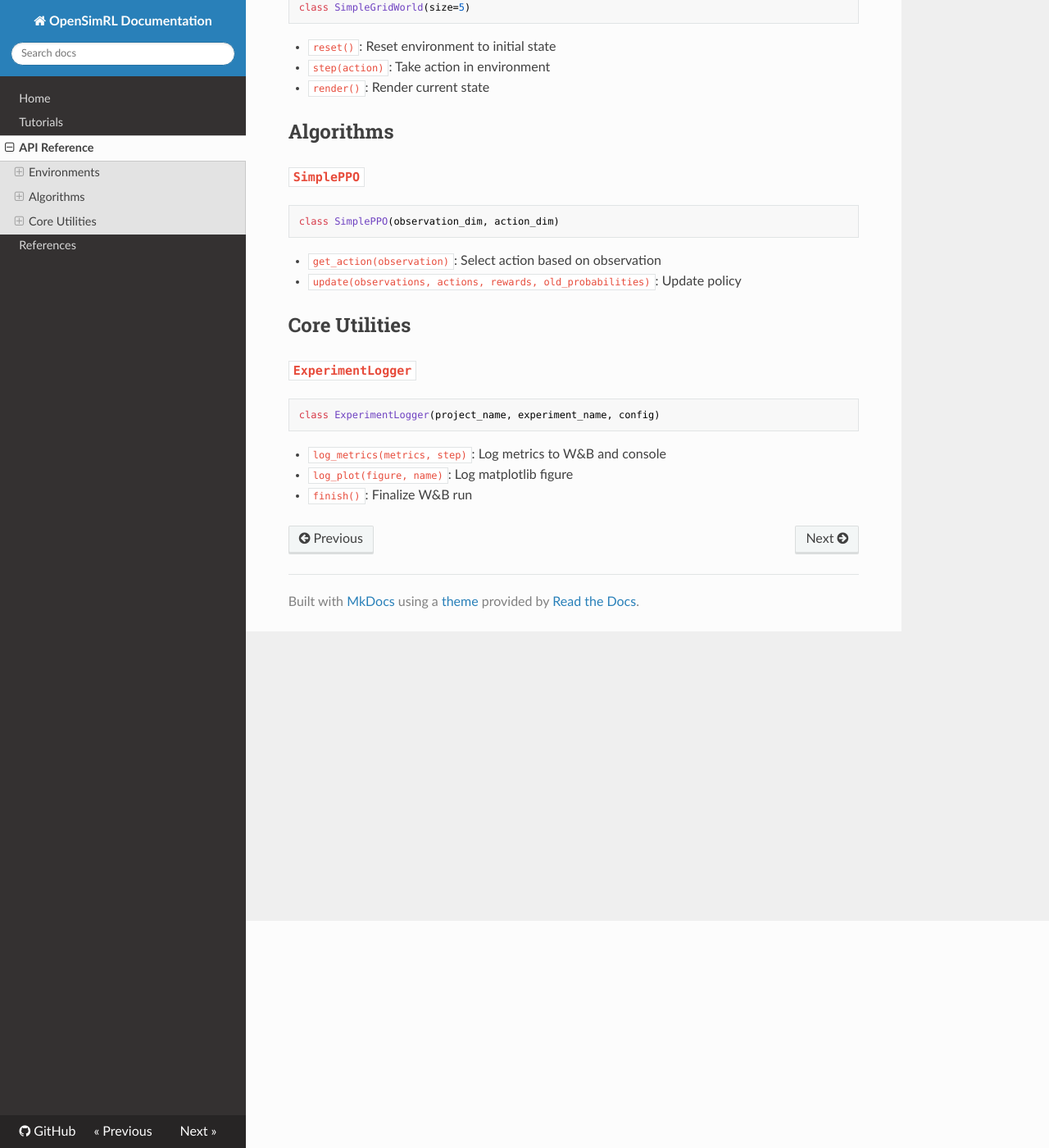
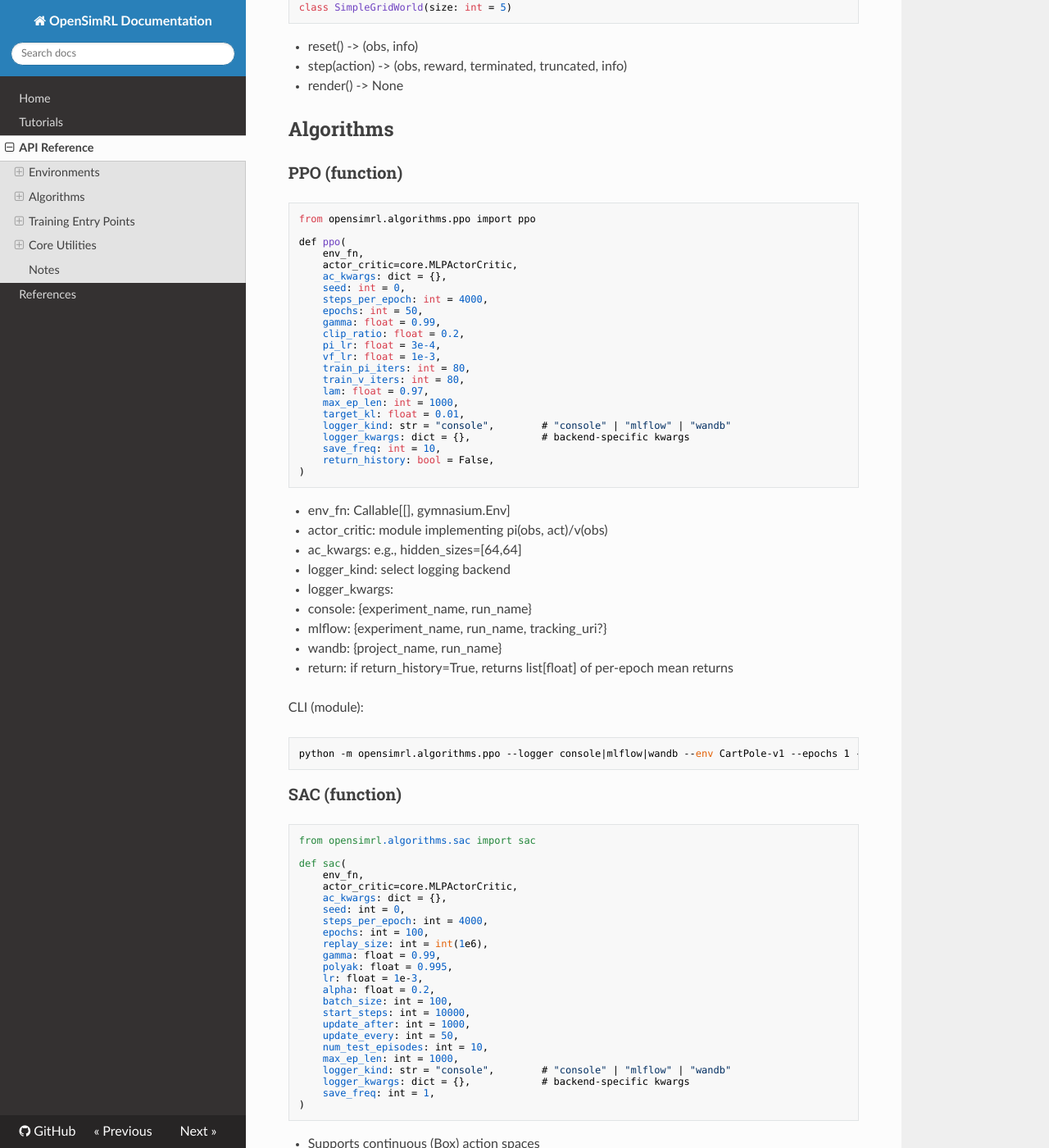
Before and after one commit to aribrin/opensimrl, an MkDocs documentation site: the page built from docs/api_reference.md, in a window 1280 px wide and 1400 px high, scrolled down 277 px. Shown: the whole window at 82% size. Built offline with MkDocs 1.6.1, drawn with Linux system fonts in a browser that asks for light colours; nearby versions of some CDN libraries; some of the changed text lies outside the part shown.

Commit message:
improved logging options

````diff
--- a/docs/api_reference.md
+++ b/docs/api_reference.md
@@ -1,27 +1,147 @@
 # OpenSimRL API Reference
 
 ## Environments
-### `SimpleGridWorld`
+
+### SimpleGridWorld
 ```python
-class SimpleGridWorld(size=5)
+class SimpleGridWorld(size: int = 5)
 ```
-- `reset()`: Reset environment to initial state
-- `step(action)`: Take action in environment
-- `render()`: Render current state
+- reset() -> (obs, info)
+- step(action) -> (obs, reward, terminated, truncated, info)
+- render() -> None
 
 ## Algorithms
-### `SimplePPO`
+
+### PPO (function)
 ```python
-class SimplePPO(observation_dim, action_dim)
+from opensimrl.algorithms.ppo import ppo
+
+def ppo(
+    env_fn,
+    actor_critic=core.MLPActorCritic,
+    ac_kwargs: dict = {},
+    seed: int = 0,
+    steps_per_epoch: int = 4000,
+    epochs: int = 50,
+    gamma: float = 0.99,
+    clip_ratio: float = 0.2,
+    pi_lr: float = 3e-4,
+    vf_lr: float = 1e-3,
+    train_pi_iters: int = 80,
+    train_v_iters: int = 80,
+    lam: float = 0.97,
+    max_ep_len: int = 1000,
+    target_kl: float = 0.01,
+    logger_kind: str = "console",        # "console" | "mlflow" | "wandb"
+    logger_kwargs: dict = {},            # backend-specific kwargs
+    save_freq: int = 10,
+    return_history: bool = False,
+)
 ```
-- `get_action(observation)`: Select action based on observation
-- `update(observations, actions, rewards, old_probabilities)`: Update policy
+- env_fn: Callable[[], gymnasium.Env]
+- actor_critic: module implementing pi(obs, act)/v(obs)
+- ac_kwargs: e.g., hidden_sizes=[64,64]
+- logger_kind: select logging backend
+- logger_kwargs:
+  - console: {experiment_name, run_name}
+  - mlflow: {experiment_name, run_name, tracking_uri?}
+  - wandb: {project_name, run_name}
+- return: if return_history=True, returns list[float] of per-epoch mean returns
+
+CLI (module):
+```bash
+python -m opensimrl.algorithms.ppo --logger console|mlflow|wandb --env CartPole-v1 --epochs 1 --steps 200
+```
+
+### SAC (function)
+```python
+from opensimrl.algorithms.sac import sac
+
+def sac(
+    env_fn,
+    actor_critic=core.MLPActorCritic,
+    ac_kwargs: dict = {},
+    seed: int = 0,
+    steps_per_epoch: int = 4000,
+    epochs: int = 100,
+    replay_size: int = int(1e6),
+    gamma: float = 0.99,
+    polyak: float = 0.995,
+    lr: float = 1e-3,
+    alpha: float = 0.2,
+    batch_size: int = 100,
+    start_steps: int = 10000,
+    update_after: int = 1000,
+    update_every: int = 50,
+    num_test_episodes: int = 10,
+    max_ep_len: int = 1000,
+    logger_kind: str = "console",        # "console" | "mlflow" | "wandb"
+    logger_kwargs: dict = {},            # backend-specific kwargs
+    save_freq: int = 1,
+)
+```
+- Supports continuous (Box) action spaces
+- Uses deterministic test episodes per epoch for evaluation
+
+CLI (module):
+```bash
+python -m opensimrl.algorithms.sac --logger console|mlflow|wandb --env Pendulum-v1 --epochs 1
+```
+
+## Training Entry Points
+
+### Hydra entrypoint (recommended)
+```python
+python -m opensimrl.train
+```
+- Config root: `configs/`
+- Defaults (in configs/config.yaml):
+  - algorithm: ppo
+  - env: cartpole
+  - logger: console
+- Logger selection at runtime:
+  - MLflow: `logger=mlflow logger.experiment_name=<name> [logger.tracking_uri=<uri>]`
+  - W&B:   `logger=wandb logger.project_name=<project> logger.run_name=<run>`
+
+### Helper scripts
+- `opensimrl/train_ppo.py::train_ppo_cartpole(..., logger_kind="console")`
+- `opensimrl/train_sac.py::train_sac_pendulum(..., logger_kind="console")`
+- Both pass `logger_kind` and `logger_kwargs` through to the algorithms.
 
 ## Core Utilities
-### `ExperimentLogger`
+
+### RunLogger (unified logging)
 ```python
-class ExperimentLogger(project_name, experiment_name, config)
+from opensimrl.core.run_logger import RunLogger, create_run_logger
 ```
-- `log_metrics(metrics, step)`: Log metrics to W&B and console
-- `log_plot(figure, name)`: Log matplotlib figure
-- `finish()`: Finalize W&B run
+Backends:
+- ConsoleRunLogger (default): console prints, safe fallback
+- MLflowRunLogger: experiment/run, params, metrics (step=TotalEnvInteracts), artifacts
+- WandbRunLogger: project/run, params via config.update, metrics, simple file save
+
+Factory:
+```python
+logger = create_run_logger(
+    kind,                # "console" | "mlflow" | "wandb"
+    experiment_name=..., # console/mlflow
+    run_name=...,        # console/mlflow/wandb
+    tracking_uri=...,    # mlflow only
+    project_name=...,    # wandb only
+)
+```
+Common methods:
+- start(experiment_name, run_name, extras=None)
+- log_params(dict)
+- log_metrics(dict, step=None)
+- log_artifact(path, artifact_path=None)
+- end()
+
+### ExperimentLogger (legacy)
+```python
+from opensimrl.core.logger import ExperimentLogger
+```
+A W&B-centric utility retained for backward compatibility and notebook use. The primary training loops use the unified RunLogger API.
+
+## Notes
+- Metrics are logged with `TotalEnvInteracts` as the step for consistent x-axes across backends.
+- If a backend is unavailable or misconfigured, logging safely falls back to console behavior while training continues.
````
Also changed, not shown: README.md (+7 -3 lines), docs/index.md (+29 -0 lines), docs/tutorials.md (+27 -5 lines), 13 other files.
